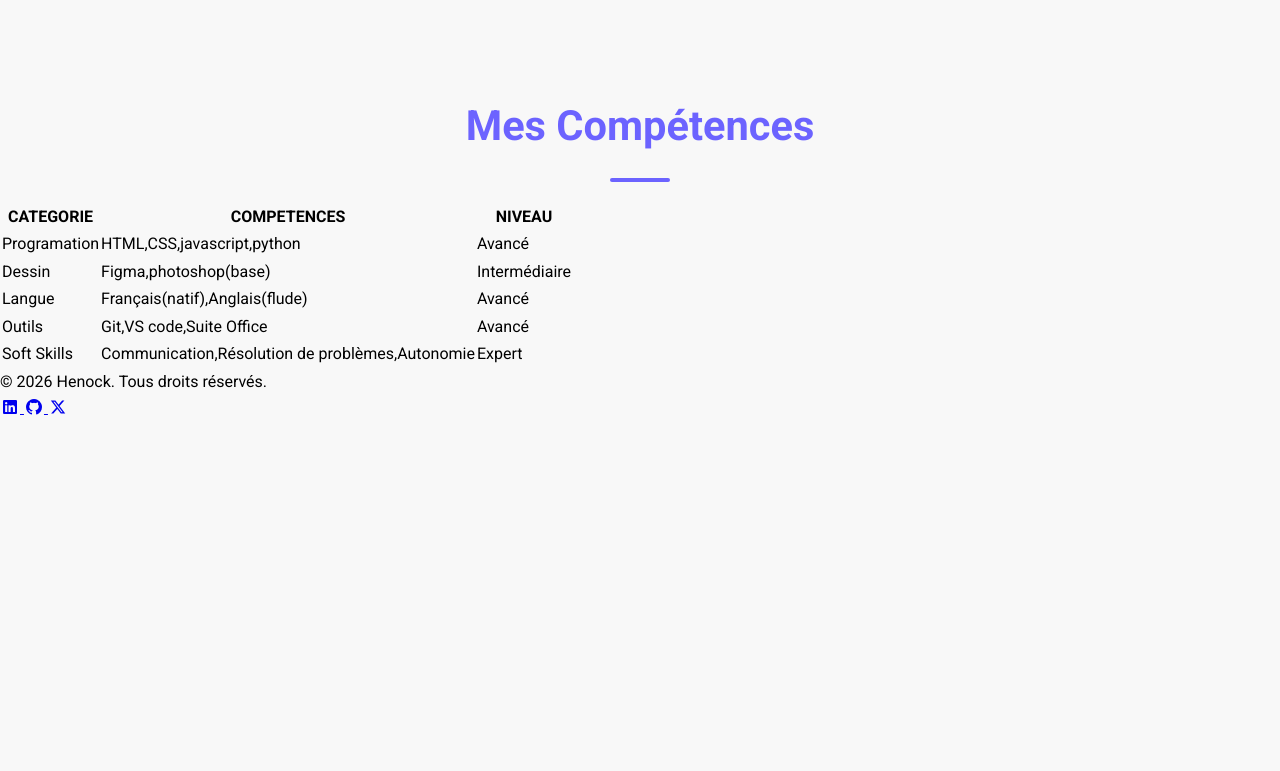
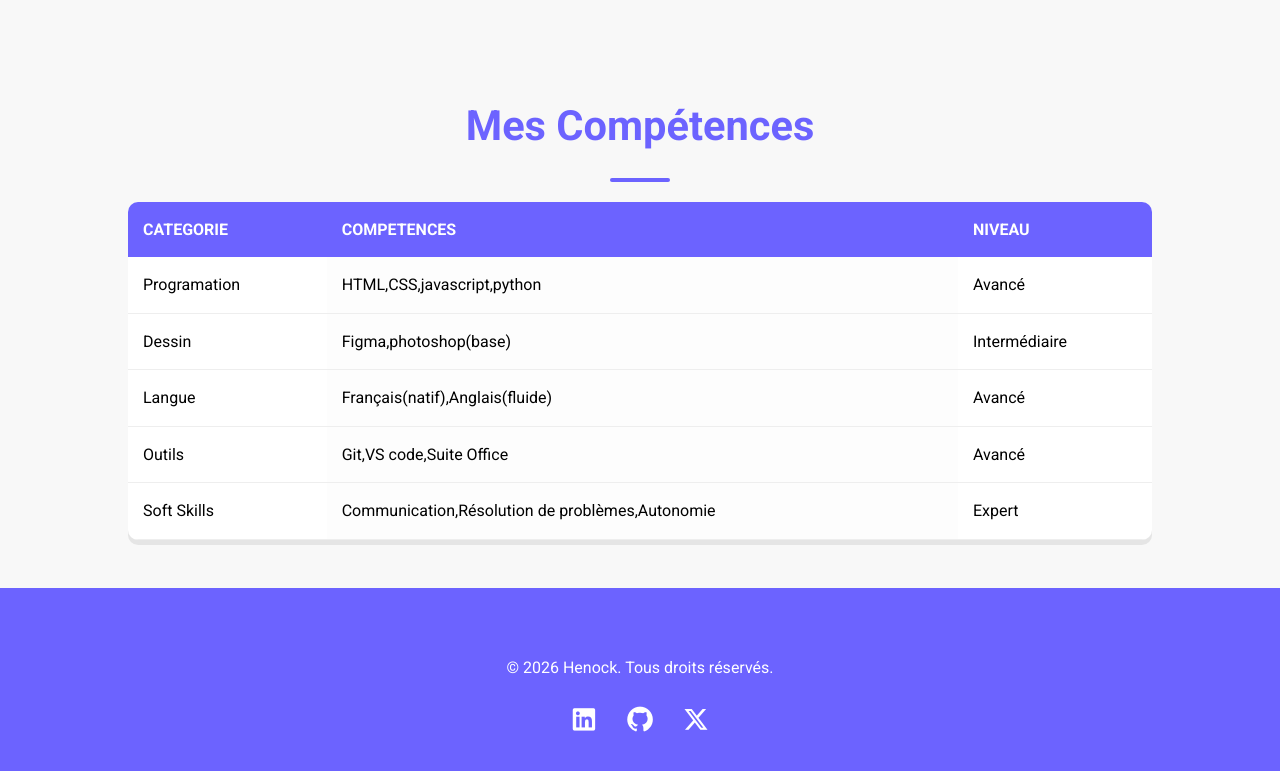
Before and after one commit to MuleyaHenock/Mon-Portfolio-2026, a plain HTML site: page index.html in a window 1280 px wide. Shown: the part 1074-1845 px from the top of the page. Before the commit the page ends 1494 px from the top, so only its background shows below. Drawn offline with Linux system fonts and the light colour scheme.

Commit message:
stylistion de la section mes competences et du foother

```diff
--- a/css/style.css
+++ b/css/style.css
@@ -157,3 +157,70 @@ section h2::after {
     color: var(--gris-froce);
     font-size: 1.2rem;
 }
+
+.competences table {
+    width: 80%;
+    margin: 0 auto;
+    border-collapse: collapse;
+    background-color: #FFF;
+    box-shadow: 0 5px rgba(0,0,0,0.08);
+    border-radius: 10px;
+    overflow: hidden;
+}
+
+.competences table th, .competences table td {
+    padding: 15px;
+}
+
+
+.competences table thead {
+    background-color: var(--violet-doux);
+    color: #fff;
+    text-transform: uppercase;
+}
+
+.competences table tbody td{
+    border-bottom: 1px solid var(--gris-clair);
+}
+
+.competences table tbody tr :nth-child(even) {
+    background-color: #fdfdfd;
+}
+
+.competences table tbody tr {
+    transition: background-color 0.3s ease;
+}
+
+
+.competences table tbody tr:hover {
+    background-color: #f0f0f0;
+}
+
+.competences table thead th {
+    text-align: left;
+}
+
+footer {
+    margin-top: 3rem;
+    background-color: var(--violet-doux);
+    padding: 3rem 0;
+    text-align: center;
+}
+
+footer p {
+    color: white;
+    margin: 1.2rem;
+}
+
+footer a {
+    display: inline-block;
+    font-size: 1.6rem;
+    color: white;
+    margin: 0 10px;
+    transition: color 0.3s ease, transform 0.2s ease;
+}
+
+footer a:hover {
+    color: var(--orange-vif);
+    transform: translateY(-3px);
+}
--- a/index.html
+++ b/index.html
@@ -74,7 +74,7 @@
                 </tr>
                 <tr>
                     <td>Langue</td>
-                    <td>Français(natif),Anglais(flude)</td>
+                    <td>Français(natif),Anglais(fluide)</td>
                     <td>Avancé</td>
                 </tr>
                 <tr>
```
